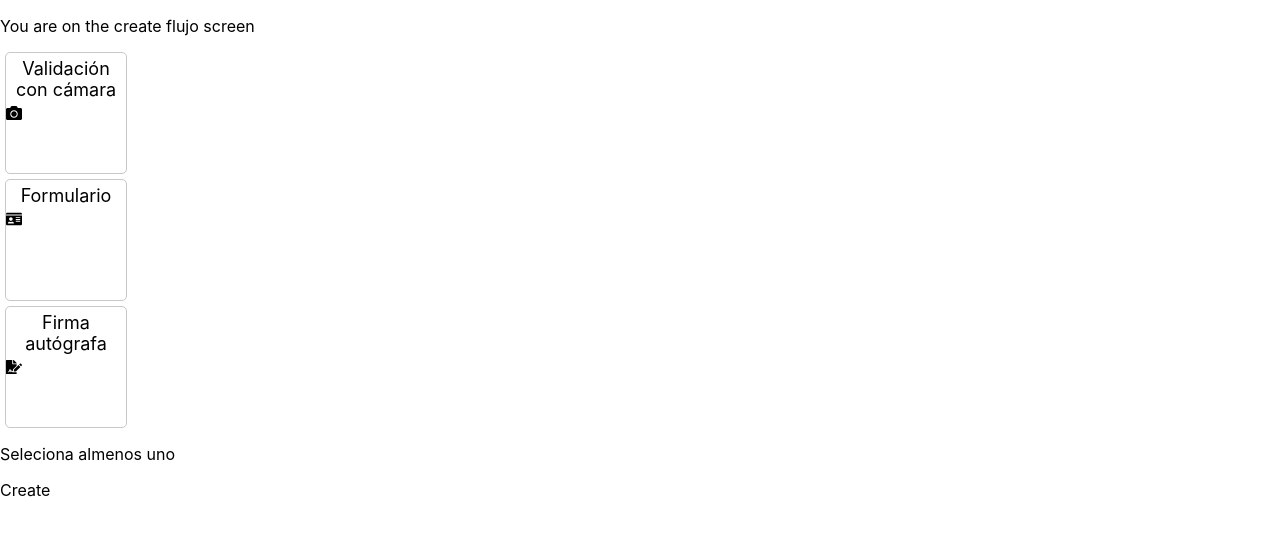
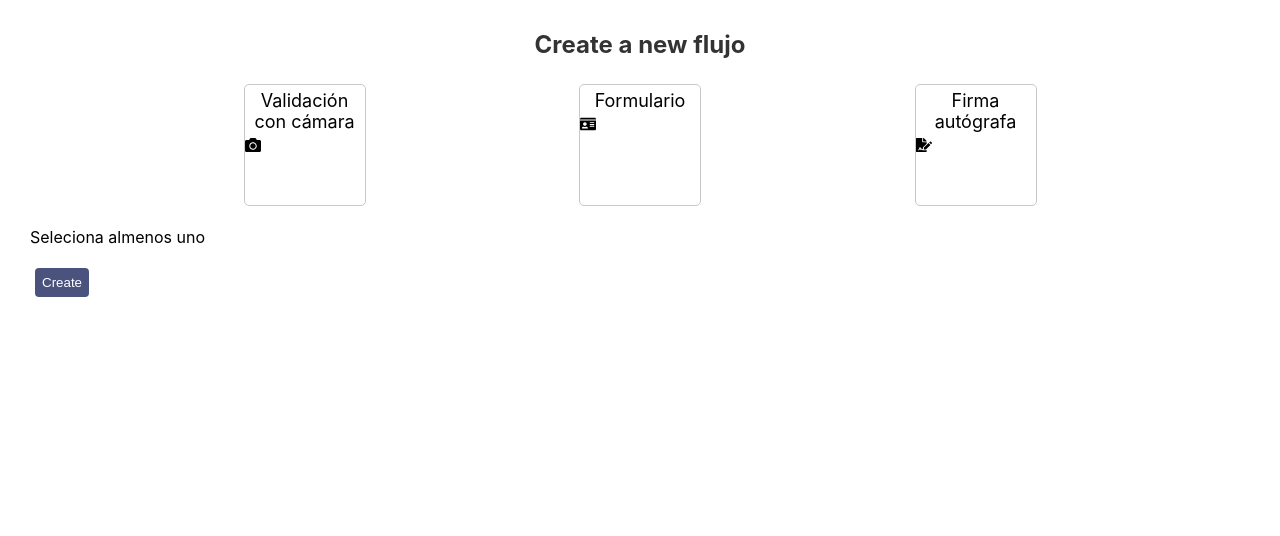
Before and after one commit to ca-santiago/rem.tools, a React (Create React App) app in the folder client/: page / in a window 1280 px wide. Shown: the top 536 px of the page. Built offline with nearby package versions, Linux system fonts and the light colour scheme.

Commit message:
[Add] Components styles

```diff
--- a/client/src/view/StepResolver.css
+++ b/client/src/view/StepResolver.css
@@ -7,6 +7,7 @@
   background-color: rgb(243, 244, 248);
   border-radius: 10px;
   border: 0.5px solid rgb(225, 225, 225);
+
 }
 
 
@@ -16,6 +17,10 @@
   align-content: center;
   align-items: center;
   /* background-color: green; */
+  display: flex;
+  flex-direction: column;
+  justify-content: space-evenly;
+  height: 150px;
 }
 
 .step-component-container {
@@ -23,3 +28,33 @@
   padding: 10px;
   /* background-color: red; */
 }
+
+.createflow-button {
+  padding: 7px;
+  background-color: rgb(50, 78, 222);
+  color: white;
+  border-radius: 4px;
+  margin: 5px;
+  border: 0px solid;
+}
+
+.btn-disabled {
+  background-color: rgb(74, 83, 126);
+}
+
+.selectable-container {
+  display: flex;
+  flex-direction: row;
+  margin: 5px;
+  justify-content: space-evenly;
+}
+
+.home-main-contaner {
+  margin: 30px;
+  justify-content: center;
+}
+
+.home-title {
+  text-align: center;
+  color: #333;
+}
--- a/client/src/view/home.jsx
+++ b/client/src/view/home.jsx
@@ -38,18 +38,19 @@ export default function CreateFlujoScreen() {
     .then((payload)=> {
       const {id,token} = payload;
       history.push(`/flujo/${id}?token=${token}`);
+      setDisable(false);
     })
     .catch(()=> {
       console.log('Got an error while creating flujo');
-    })
-    .finally(()=> {
-      setDisable(false);
     });
   }
 
+  const submitStyle = !flujoCreator.canCreate ? "btn-disabled" : "";
+
   return (
-    <>
-      <p>You are on the create flujo screen</p>
+    <div className="home-main-contaner">
+      <h2 className="home-title">Create a new flujo</h2>
+      <div className="selectable-container">
         <SelectableStepButton
           title="Validación con cámara"
           onSelectChange={toggleSelectStep('FACE')}
@@ -65,8 +66,9 @@ export default function CreateFlujoScreen() {
           onSelectChange={toggleSelectStep('SIGNATURE')}
           icon={<FaFileSignature />}
         />
+      </div>
       {flujoCreator.canCreate == false && <p>Seleciona almenos uno</p>}
-      <p className="CreateFlujoButton" onClick={triggerCreate}>Create</p>
-    </>
+      <button disabled={!flujoCreator.canCreate} className={`createflow-button ${submitStyle}`} onClick={triggerCreate}>Create</button>
+    </div>
   );
 }
```
Lines whose indentation alone changed are shown as unchanged.
